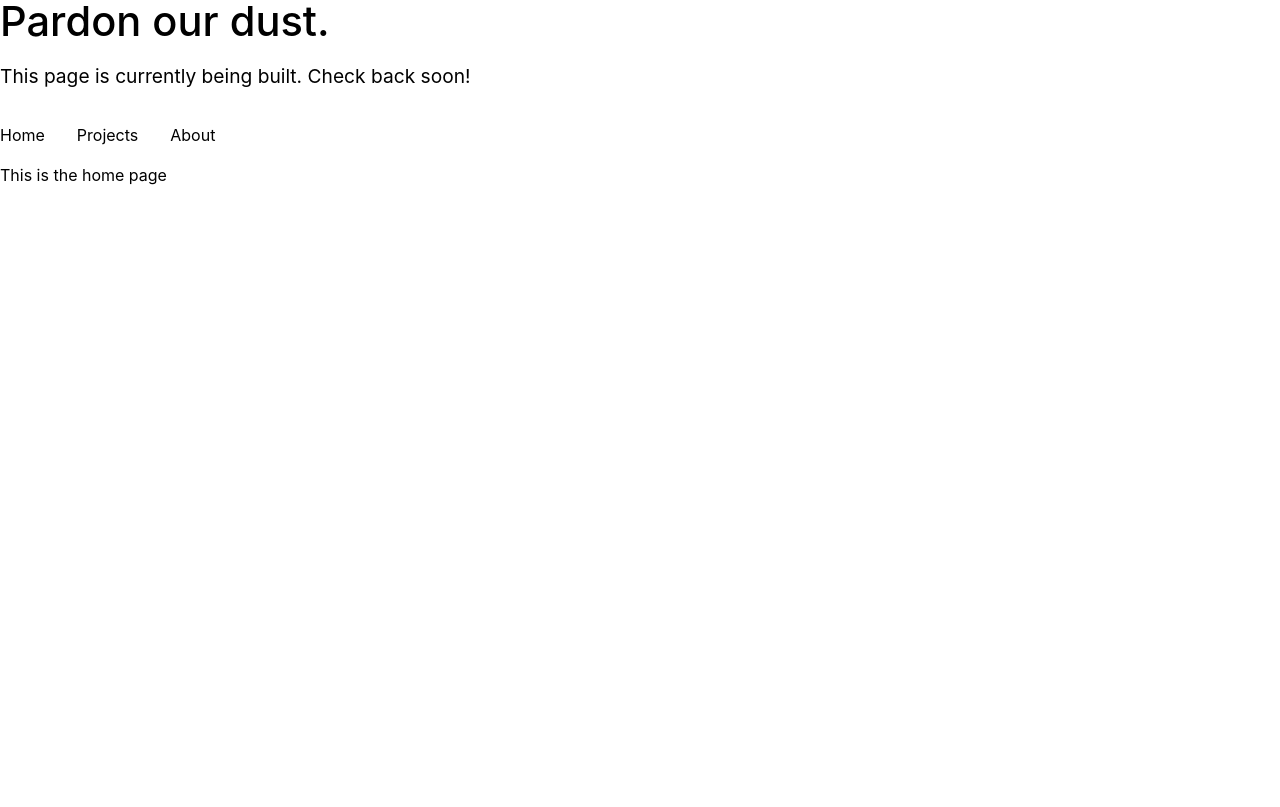
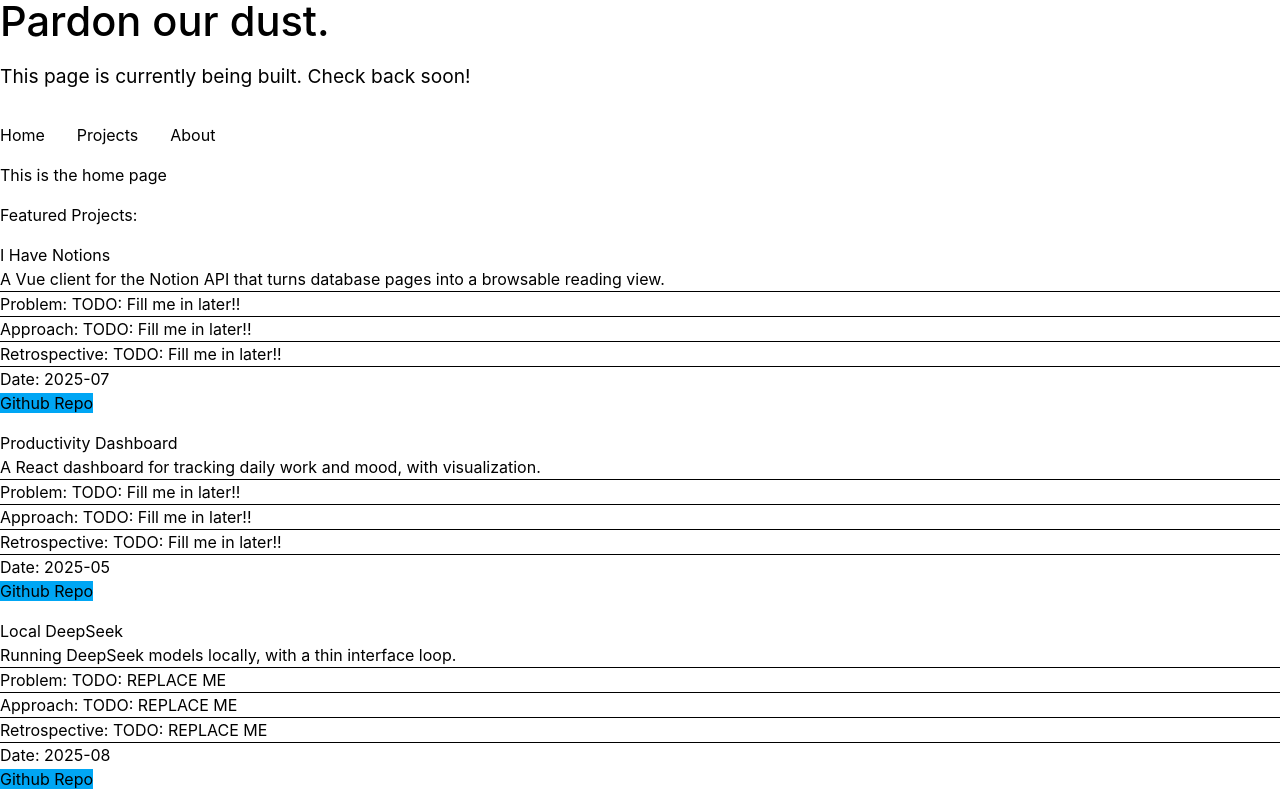
Before and after one commit to ryanpaixao/ryanpaixao.github.io, a Vue app: page / in a window 1280 px wide. Built offline with nearby package versions, Linux system fonts and the light colour scheme.

Commit message:
feature(home): add featured projects to home view.

```diff
--- a/src/views/HomeView.vue
+++ b/src/views/HomeView.vue
@@ -1,9 +1,18 @@
-<script setup lang="ts"></script>
+<script setup lang="ts">
+import ProjectCard from '@/components/ProjectCard.vue'
+import { projects } from '@/data/projects'
+</script>
 
 <template>
   <main>
     <div class="projects">
-      <h1>This is the home page</h1>
+      <h1 class="mb-4">This is the home page</h1>
+      <h2 class="mb-4">Featured Projects:</h2>
+      <ul v-if="projects && projects.length">
+        <li class="mb-4" v-for="project of projects" :key="project.slug">
+          <ProjectCard v-if="project.featured" :projectInfo="project" />
+        </li>
+      </ul>
     </div>
   </main>
 </template>
```
